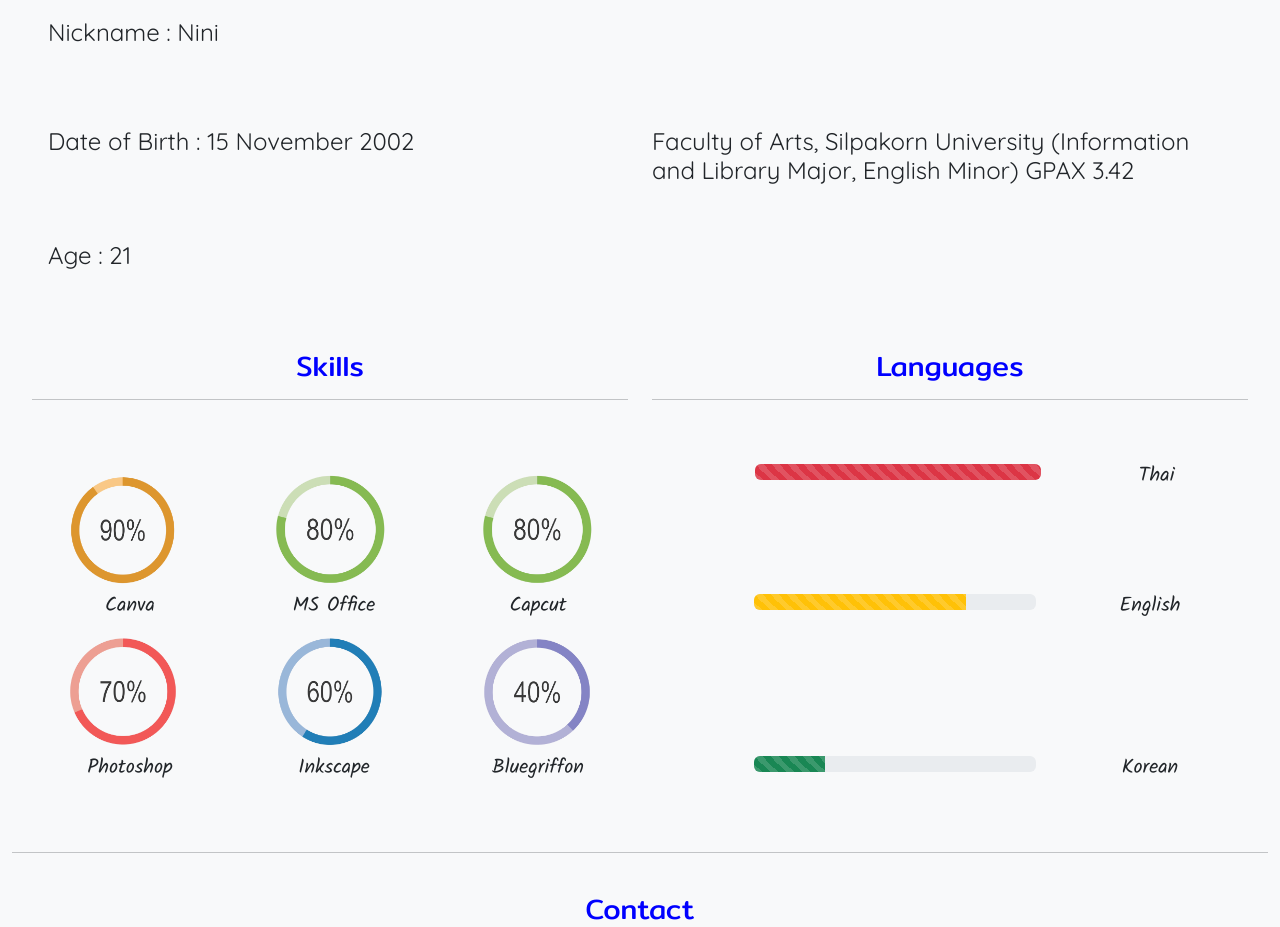
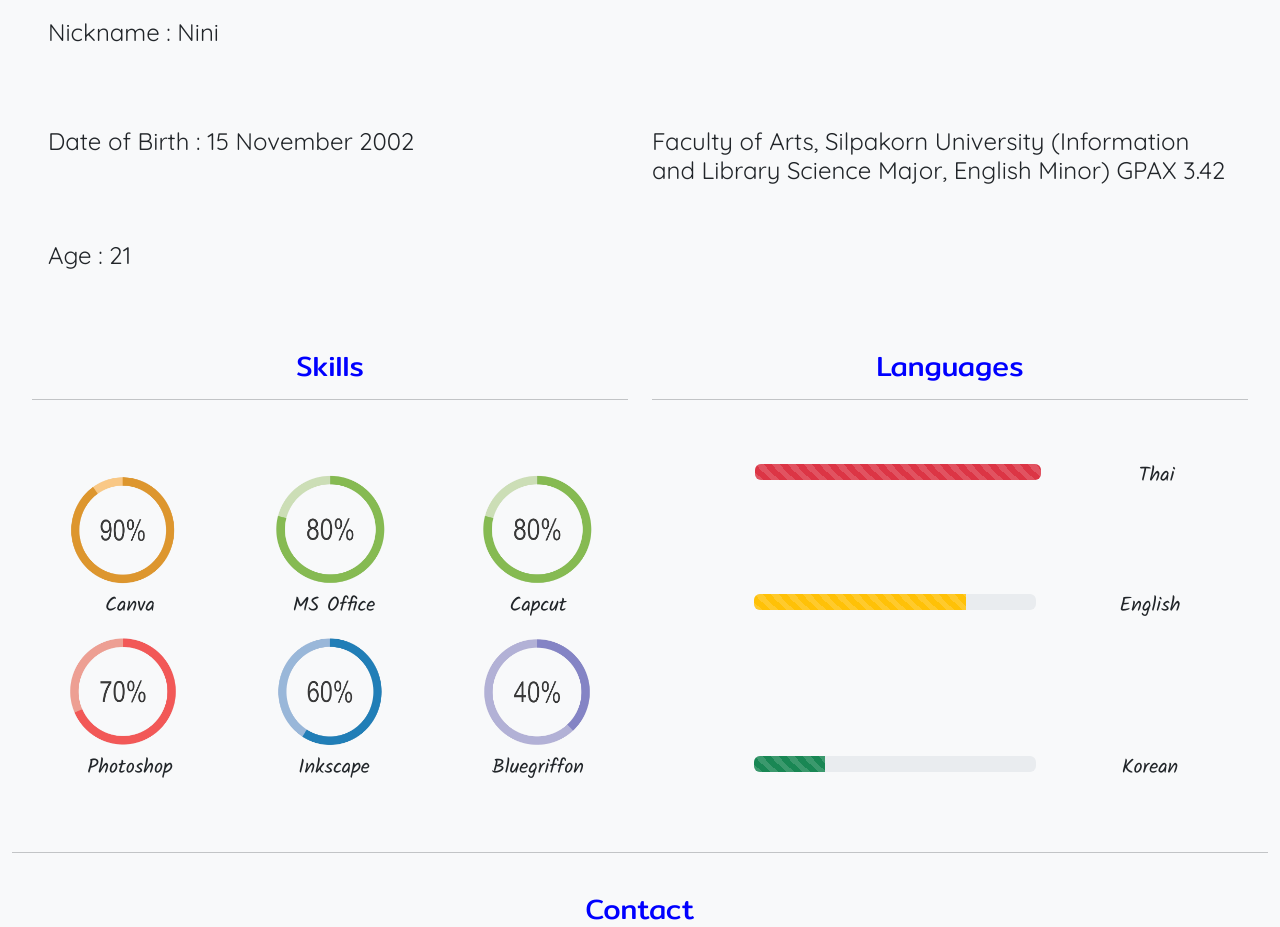
Before and after one commit to mininitchoco/resume, a plain HTML site: page index.html in a window 1280 px wide. Shown: the part 940-1867 px from the top of the page. Drawn offline with nearby package versions, Linux system fonts and the light colour scheme.

Commit message:
version 2
adding science (text)

```diff
--- a/index.html
+++ b/index.html
@@ -119,8 +119,8 @@
           <h4> Date of Birth : 15 November 2002 </h4>
         </div>
         <div class="col-md-6 col-lg-6">
-          <h4>Faculty of Arts, Silpakorn University (Information and Library
-            Major, English Minor) GPAX 3.42 </h4>
+          <h4>Faculty of Arts, Silpakorn University (Information and
+            Library Science Major, English Minor) GPAX 3.42 </h4>
         </div>
       </div>
       <br>
@@ -231,7 +231,8 @@
           <h5>Korean </h5>
         </div>
       </div>
-      <br><br>
+      <br>
+      <br>
       <hr> <br>
       <div class="row">
         <div class="col-md-12 col-lg-12mx-auto text-center">
```
